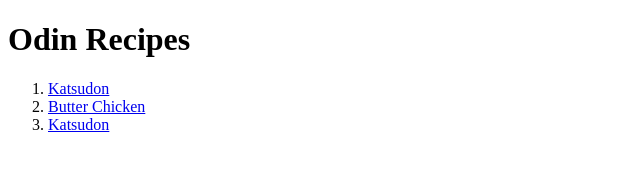
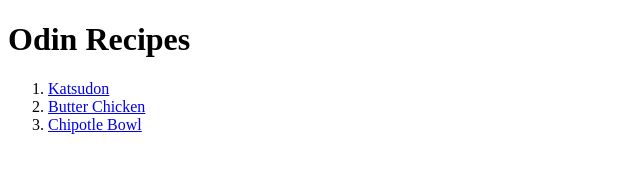
Before and after one commit to tylerquig/odin-recipes, a plain HTML site: page index.html in a window 1280 px wide. Shown: the full height of the page, 0-640 px from the left. Drawn offline with Linux system fonts and the light colour scheme.

Commit message:
fix third recipe name

```diff
--- a/index.html
+++ b/index.html
@@ -10,7 +10,7 @@
     <ol>
         <li><a href="recipes/katsudon.html">Katsudon</a></li>
         <li><a href="recipes/butter-chicken.html">Butter Chicken</a></li>
-        <li><a href="recipes/chipotle.html">Katsudon</a></li>
+        <li><a href="recipes/chipotle.html">Chipotle Bowl</a></li>
     </ol>
 
 </body>
```
